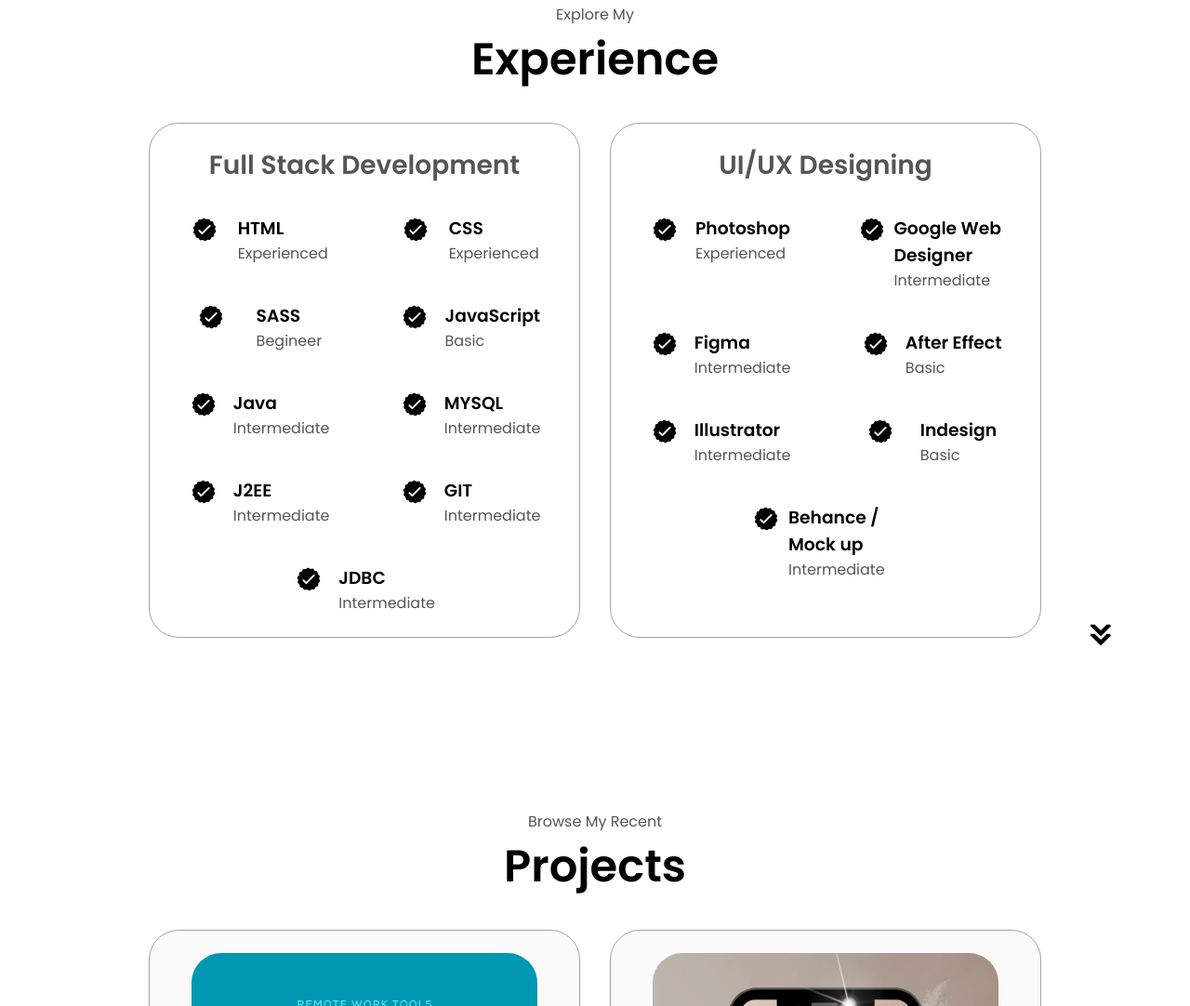
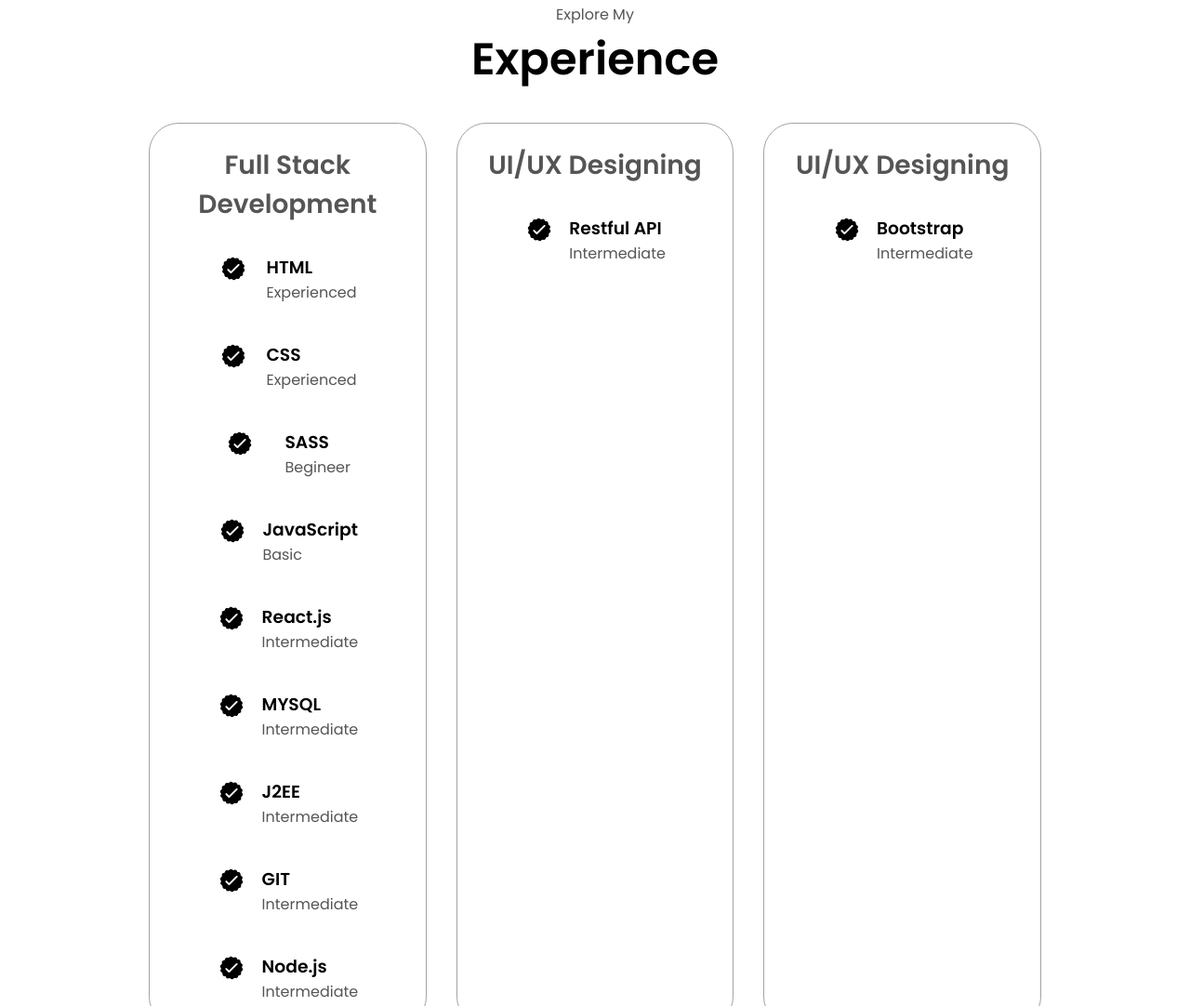
Before and after one commit to Debarchana-Mahapatra/Debarchana-Mahapatra-portfolio, a plain HTML site: page index.html in a window 1280 px wide. Shown: the part 1693-2775 px from the top of the page at 93% size. Drawn offline with Linux system fonts and the light colour scheme.

Commit message:
Update index.html

```diff
--- a/index.html
+++ b/index.html
@@ -187,7 +187,7 @@
                   class="icon"
                 />
                 <div>
-                  <h3>Java</h3>
+                  <h3>React.js</h3>
                   <p>Intermediate</p>
                 </div>
               </article>
@@ -230,7 +230,39 @@
                   class="icon"
                 />
                 <div>
-                  <h3>JDBC</h3>
+                  <h3>Node.js</h3>
+                  <p>Intermediate</p>
+                </div>
+              </article>
+            </div>
+          </div>
+          <div class="details-container">
+            <h2 class="experience-sub-title">UI/UX Designing</h2>
+            <div class="article-container">
+              <article>
+                <img
+                  src="checkmark.png"
+                  alt="Experience icon"
+                  class="icon"
+                />
+                <div>
+                  <h3>Restful API</h3>
+                  <p>Intermediate</p>
+                </div>
+              </article>
+            </div>
+          </div>
+          <div class="details-container">
+            <h2 class="experience-sub-title">UI/UX Designing</h2>
+            <div class="article-container">
+              <article>
+                <img
+                  src="checkmark.png"
+                  alt="Experience icon"
+                  class="icon"
+                />
+                <div>
+                  <h3>Bootstrap</h3>
                   <p>Intermediate</p>
                 </div>
               </article>
@@ -279,30 +311,8 @@
                   class="icon"
                 />
                 <div>
-                  <h3>After Effect</h3>
-                  <p>Basic</p>
-                </div>
-              </article>
-              <article>
-                <img
-                  src="checkmark.png"
-                  alt="Experience icon"
-                  class="icon"
-                />
-                <div>
                   <h3>Illustrator</h3>
                   <p>Intermediate</p>
-                </div>
-              </article>
-              <article>
-                <img
-                  src="checkmark.png"
-                  alt="Experience icon"
-                  class="icon"
-                />
-                <div>
-                  <h3>Indesign</h3>
-                  <p>Basic</p>
                 </div>
               </article>
               <article>
@@ -349,7 +359,7 @@
             <div class="btn-container">
               <button
                 class="btn btn-color-2 project-btn"
-                onclick="location.href='https://github.com/'"
+                onclick="location.href='https://github.com/Debarchana-Mahapatra/BHARAT-INTERN-Task-1/commit/3ed1aae4812451c0b08f338911096dd3848d68c5'"
               >
                 Github
               </button>
@@ -369,11 +379,11 @@
                 class="project-img"
               />
             </div>
-            <h2 class="experience-sub-title project-title">Calculator</h2>
+            <h2 class="experience-sub-title project-title">Web Based Calculator</h2>
             <div class="btn-container">
               <button
                 class="btn btn-color-2 project-btn"
-                onclick="location.href='https://github.com/'"
+                onclick="location.href='https://github.com/Debarchana-Mahapatra/CODING-SAMURAI-INTERNSHIP-TASK1'"
               >
                 Github
               </button>
```
